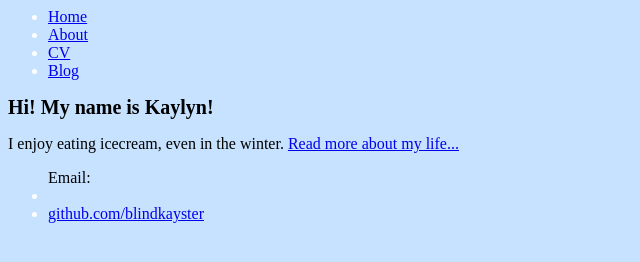
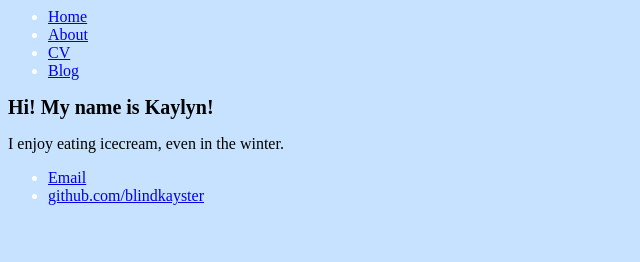
Before and after one commit to Spr18JSKH/blindkayster.github.io, a plain HTML site: page index.html in a window 1280 px wide. Shown: the whole page, without its empty margins (0-640 px from the left). Drawn offline with Linux system fonts and the light colour scheme.

Commit message:
Update index.html

```diff
--- a/index.html
+++ b/index.html
@@ -18,12 +18,12 @@
       <div id = "wrapper">
       <div class = "blurb">
         <h1>Hi! My name is Kaylyn!</h1>
-          <p>I enjoy eating icecream, even in the winter. <a href="#">Read more about my life...</a></p>
+          <p>I enjoy eating icecream, even in the winter.</a></p>
       </div>
 
       <footer>
       <ul>
-        Email:<li><a href="kharrison1231@starkstate.net"></a></li>
+        <li><a href="kharrison1231@starkstate.net">Email</a></li>
         <li><a href="https://github.com/blindkayster">github.com/blindkayster</a></li>
       </ul>
       </footer>
```
